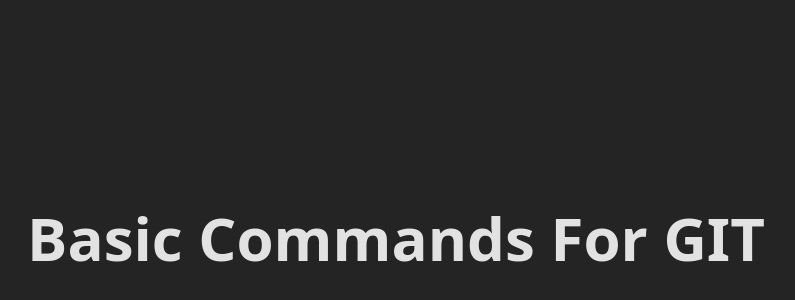
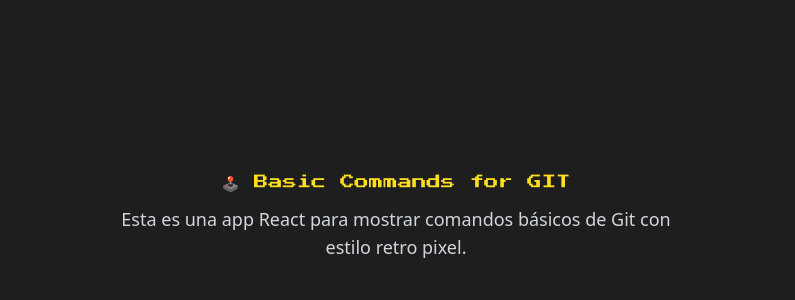
Before and after one commit to AdrianGerman/basic-commands-for-git, a React (Vite) app: page / in a window 1280 px wide. Shown: the part 162-462 px from the top of the page, without its empty margins (244-1039 px from the left). Built offline with nearby package versions, Linux system fonts and the light colour scheme.

Commit message:
content component

```diff
--- a/src/App.jsx
+++ b/src/App.jsx
@@ -1,7 +1,9 @@
+import { Content } from "./components/Content"
+
 function App() {
   return (
-    <main className="flex flex-col items-center justify-center min-h-screen">
-      <h1 className="text-6xl font-bold">Basic Commands For GIT</h1>
+    <main className="flex flex-col items-center justify-center min-h-screen bg-[#1e1e1e]">
+      <Content />
     </main>
   )
 }
--- /dev/null
+++ b/src/components/Content.jsx
@@ -0,0 +1,15 @@
+import { CommandGrid } from "./CommandGrid"
+
+export const Content = () => {
+  return (
+    <div className="w-full py-12 flex flex-col items-center">
+      <h1 className="text-5xl font-extrabold pixel-font mb-4 text-yellow-300">
+        🕹️ Basic Commands for GIT
+      </h1>
+      <p className="text-lg text-gray-300 mb-10 text-center max-w-xl">
+        Esta es una app React para mostrar comandos básicos de Git con estilo
+        retro pixel.
+      </p>
+    </div>
+  )
+}
```
